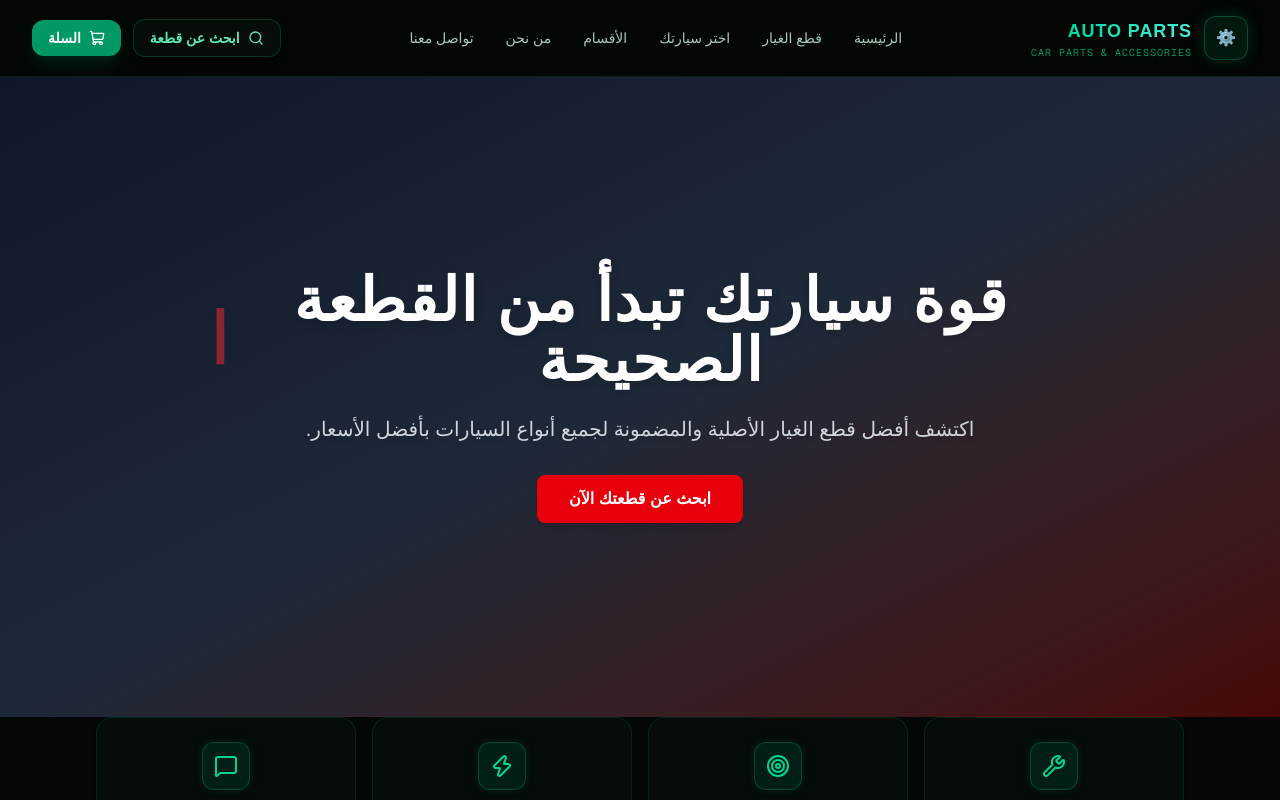
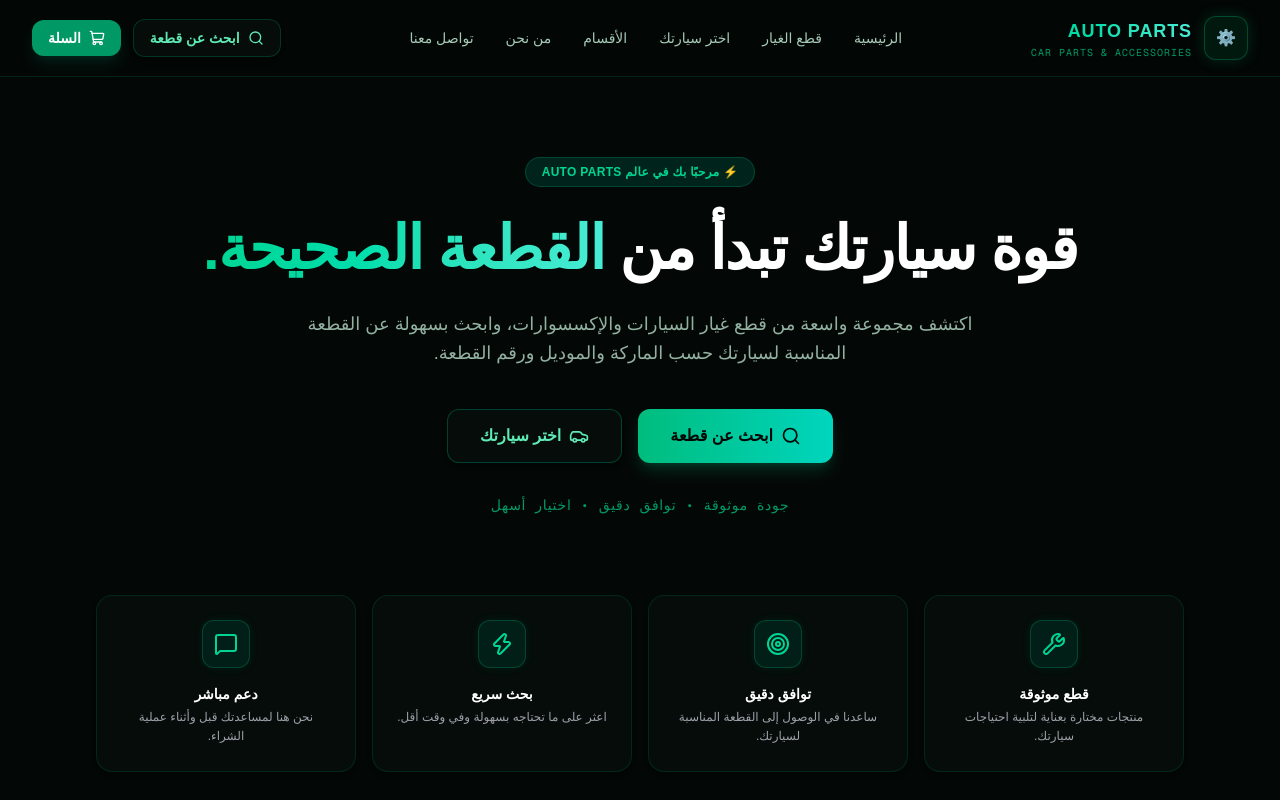
Before and after one commit to moh11tam/auto-parts-store, a Next.js app: page / in a window 1280 px wide. Shown: the top 800 px of the page. Built offline with nearby package versions, Linux system fonts and the light colour scheme.

Commit message:
fix: import Hero as default

```diff
--- a/app/components/Hero.tsx
+++ b/app/components/Hero.tsx
@@ -1,59 +1,35 @@
-"use client";
-import React, { useState, useEffect } from "react";
+import React from 'react';
+import { Search, Car } from 'lucide-react';
 
-export default function Hero() {
-  const fullText = "قوة سيارتك تبدأ من القطعة الصحيحة";
-  const [displayedText, setDisplayedText] = useState("");
-  const [isDeleting, setIsDeleting] = useState(false);
-  const [loopNum, setLoopNum] = useState(0);
-  const [typingSpeed, setTypingSpeed] = useState(150);
+export const Hero = () => {
+  return (
+    <section className="relative px-4 sm:px-8 py-20 max-w-5xl mx-auto text-center">
+      <div className="absolute inset-0 -z-10 bg-[radial-gradient(ellipse_at_top,_var(--tw-gradient-stops))] from-emerald-900/20 via-[#030705] to-[#030705]"></div>
 
-  useEffect(() => {
-    const handleTyping = () => {
-      if (!isDeleting) {
-        setDisplayedText(fullText.substring(0, displayedText.length + 1));
-        if (displayedText === fullText) {
-          setTimeout(() => setIsDeleting(true), 2000);
-          setTypingSpeed(100);
-        }
-      } else {
-        setDisplayedText(fullText.substring(0, displayedText.length - 1));
-        if (displayedText === "") {
-          setIsDeleting(false);
-          setLoopNum(loopNum + 1);
-          setTypingSpeed(150);
-        }
-      }
-    };
+      <span className="inline-block px-4 py-1.5 rounded-full bg-emerald-950/80 border border-emerald-800/60 text-emerald-400 text-xs font-bold tracking-wide mb-6 shadow-inner">
+        ⚡ مرحبًا بك في عالم AUTO PARTS
+      </span>
 
-    const timer = setTimeout(handleTyping, typingSpeed);
-    return () => clearTimeout(timer);
-  }, [displayedText, isDeleting, typingSpeed]);
+      <h1 className="text-3xl sm:text-5xl lg:text-6xl font-black tracking-tight text-white mb-6 leading-tight">
+        قوة سيارتك تبدأ من <span className="bg-gradient-to-r from-emerald-400 to-teal-300 bg-clip-text text-transparent">القطعة الصحيحة.</span>
+      </h1>
 
-  return (
-    <section className="relative w-full h-[80vh] flex items-center justify-center overflow-hidden bg-gradient-to-br from-gray-900 via-gray-800 to-red-950 text-white">
-      {/* تأثير إضافي خفيف في الخلفية */}
-      <div className="absolute inset-0 bg-[radial-gradient(circle_at_center,_var(--tw-gradient-stops))] from-red-600/10 via-transparent to-transparent pointer-events-none"></div>
+      <p className="text-emerald-100/70 max-w-2xl mx-auto text-base sm:text-lg mb-10 leading-relaxed">
+        اكتشف مجموعة واسعة من قطع غيار السيارات والإكسسوارات، وابحث بسهولة عن القطعة المناسبة لسيارتك حسب الماركة والموديل ورقم القطعة.
+      </p>
 
-      {/* المحتوى الرئيسي */}
-      <div className="relative z-10 text-center px-4 max-w-4xl mx-auto">
-        <h1 className="text-3xl md:text-6xl font-extrabold tracking-wide drop-shadow-lg mb-6 min-h-[90px] md:min-h-[120px] flex items-center justify-center">
-          <span>{displayedText}</span>
-          <span className="animate-pulse text-red-500 ml-1">|</span>
-        </h1>
-        <p className="text-lg md:text-xl text-gray-300 mb-8 max-w-2xl mx-auto drop-shadow-md">
-          اكتشف أفضل قطع الغيار الأصلية والمضمونة لجميع أنواع السيارات بأفضل الأسعار.
-        </p>
+      <div className="flex flex-wrap justify-center gap-4 mb-8">
+        <a href="#search" className="bg-gradient-to-r from-emerald-500 to-teal-400 hover:from-emerald-400 hover:to-teal-300 text-[#030705] font-black py-3.5 px-8 rounded-xl transition flex items-center gap-2 shadow-lg shadow-emerald-500/20">
+          <Search className="w-5 h-5" /> ابحث عن قطعة
+        </a>
+        <a href="#car-filter" className="bg-[#050C09] border border-emerald-900/80 hover:border-emerald-500 text-emerald-300 font-bold py-3.5 px-8 rounded-xl transition flex items-center gap-2 shadow-md">
+          <Car className="w-5 h-5" /> اختر سيارتك
+        </a>
+      </div>
 
-        <div className="flex flex-col sm:flex-row justify-center gap-4">
-          <a
-            href="#search"
-            className="bg-red-600 hover:bg-red-700 text-white font-bold py-3 px-8 rounded-lg shadow-lg transition duration-300 transform hover:scale-105"
-          >
-            ابحث عن قطعتك الآن
-          </a>
-        </div>
+      <div className="text-xs sm:text-sm text-emerald-500/80 font-mono tracking-wider">
+        جودة موثوقة • توافق دقيق • اختيار أسهل
       </div>
     </section>
   );
-}
+};
--- a/app/page.tsx
+++ b/app/page.tsx
@@ -1,5 +1,5 @@
 import { Navbar } from './components/Navbar';
-import   Hero  from './components/Hero';
+import { Hero } from './components/Hero';
 import { TrustBar } from './components/TrustBar';
 import { SearchSection } from './components/SearchSection';
 import { CarFilter } from './components/CarFilter';
```
